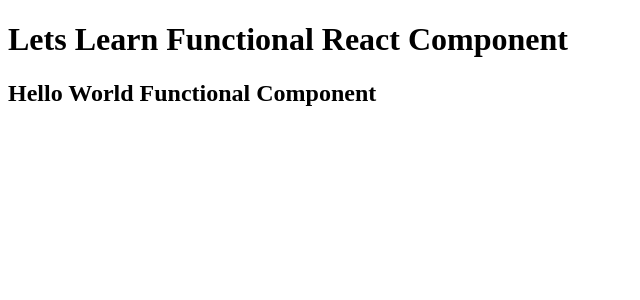
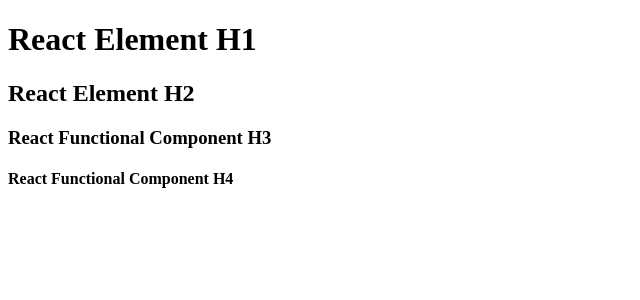
Before and after one commit to adeebafatima/Namaste-React-Course, a React (Vite) app: page / in a window 1280 px wide. Shown: the top 300 px of the page, without its empty margins (0-640 px from the left). Built offline with nearby package versions, Linux system fonts and the light colour scheme.

Commit message:
ep2_ReactElement+ReactComponent

```diff
--- a/App.js
+++ b/App.js
@@ -1,18 +1,24 @@
 import React from "react";
 import ReactDOM from "react-dom/client";
 
-//Function Expressions are being used but you can use Function Statement as well.
-const Title = function () {
-  return <h1>Lets Learn Functional React Component</h1>;
-};
+// You can put React Element inside React Component and vice versa + You can put React Element inside React Element & React Component inside React Component
 
-const HeadingComponent = function () {
-  return (
-    <div id="container">
-      <Title />
-      <h2 id="heading"> Hello World Functional Component</h2>
-    </div>
-  );
-};
+const Head3 = () => <h3>React Functional Component H3</h3>;
+
+const head2 = <h2>React Element H2</h2>;
+const title = (
+  <div>
+    <h1>React Element H1</h1>
+    {head2}
+    <Head3 />
+  </div>
+);
+
+const HeadingComponent = () => (
+  <div id="container">
+    {title}
+    <h4>React Functional Component H4</h4>
+  </div>
+);
 const root = ReactDOM.createRoot(document.getElementById("root"));
 root.render(<HeadingComponent />);
```
